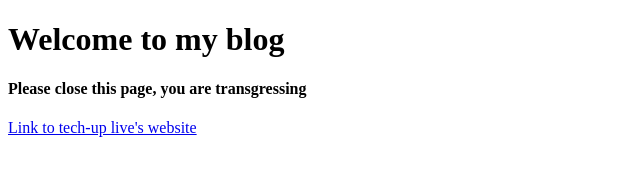
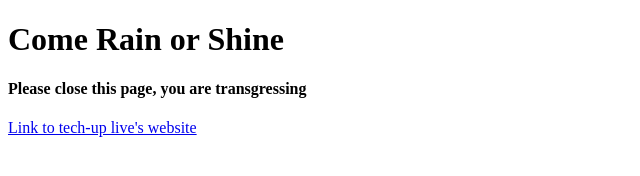
Before and after one commit to Narin-1/Narin-tech-up, a plain HTML site: page index.html in a window 1280 px wide. Shown: the whole page, without its empty margins (0-640 px from the left). Drawn offline with Linux system fonts and the light colour scheme.

Commit message:
Changed Header

```diff
--- a/index.html
+++ b/index.html
@@ -6,7 +6,7 @@
     <title>Document</title>
 </head>
 <body>
-    <h1>Welcome to my blog</h1>
+    <h1>Come Rain or Shine</h1>
     <h4>Please close this page, you are transgressing</h4>
     <a href="http://techup.live">Link to tech-up live's website</a>
 </body>
```
